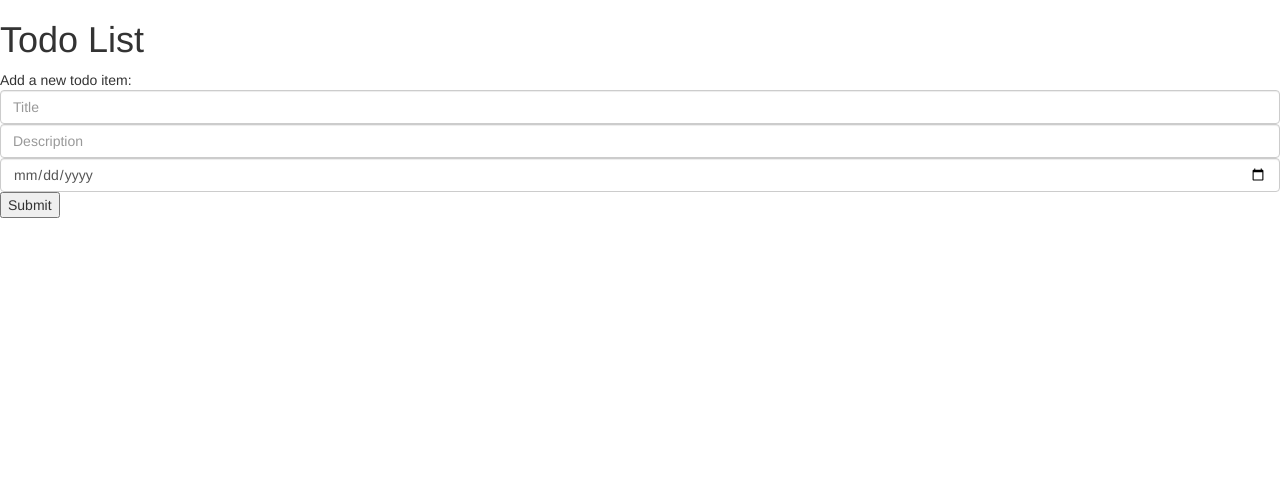
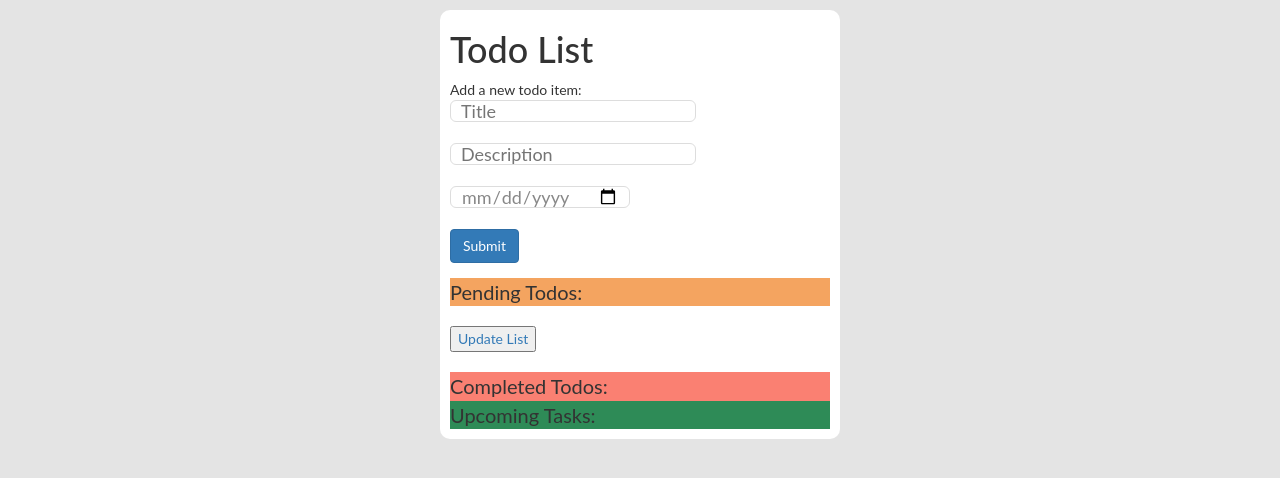
Before and after one commit to shehryarbajwa/todolist, a Flask app: page / in a window 1280 px wide. Shown: the top 478 px of the page. Run offline with Flask 2, Linux system fonts and the light colour scheme; data that the repository does not hold is empty; some libraries are stand-ins or nearby versions.

Commit message:
project completed

```diff
--- /dev/null
+++ b/frontend/static/css/styles.css
@@ -0,0 +1,136 @@
+/* Basic Style */
+
+body {
+	background: #fff;
+	color: #333;
+	font-family: Lato, sans-serif;
+	background-color:#e4e4e4;
+}
+
+.container {
+	display: block;
+	width: 400px;
+	margin: 10px auto 100px;
+	background-color:#fff;
+	padding:0px 10px 10px 10px;
+	border-radius:10px
+}
+
+h2 {
+	text-align:center;
+	padding-top:10px;
+	margin-bottom:0px;
+}
+
+ul {
+	margin: 0;
+	padding: 0;
+}
+
+li * {
+	float: left;
+}
+
+li,
+h3 {
+	clear: both;
+	list-style: none;
+}
+
+input,
+button {
+	outline: none;
+}
+
+
+
+/* Heading */
+
+input[type="text"] {
+	margin: 0;
+	font-size: 18px;
+	line-height: 18px;
+	height: 18px;
+	padding: 10px;
+	border: 1px solid #ddd;
+	background: #fff;
+	border-radius: 6px;
+	font-family: Lato, sans-serif;
+	color: #888;
+}
+
+input[type="date"] {
+	margin: 0;
+	font-size: 18px;
+	line-height: 18px;
+	height: 18px;
+	padding: 10px;
+	border: 1px solid #ddd;
+	background: #fff;
+	border-radius: 6px;
+	font-family: Lato, sans-serif;
+	color: #888;
+}
+
+
+/* New Task */
+
+
+
+/* Task list */
+
+li {
+	overflow: hidden;
+	padding: 20px 0;
+	border-bottom: 1px solid rgb(20, 18, 18);
+}
+
+
+
+
+/* Completed Tasks, Pending tasks and Upcoming Tasks*/
+
+.completed_tasks  {
+	text-decoration: line-through;
+  color: rgba(122, 12, 4, 0.5);
+  list-style: square;
+}
+
+.completed_tasks_header{
+  background-color: salmon;
+  font-size: 20px;
+}
+
+.pending_todos{
+  background-color: sandybrown;
+  font-size: 20px;
+}
+.upcoming_tasks{
+  background-color: seagreen;
+  font-size: 20px;
+}
+/* Edit Task */
+
+.form_edit{
+	margin: 0;
+	font-size: 18px;
+	line-height: 18px;
+	text-align: center;
+	height: 18px;
+	padding: 10px;
+	border: 1px solid #ddd;
+	border-radius: 6px;
+	font-family: Lato, sans-serif;
+	color: #888;
+}
+
+#edit_tasks{
+	background-color: lightseagreen;
+	font-size: 20px;
+	display: none;
+}
+
+
+#form-edit{
+	display: none;
+}
--- /dev/null
+++ b/frontend/static/js/app.js
@@ -0,0 +1,155 @@
+
+//Create new task
+
+window.onload = function () {
+  this.console.log('hello world')
+  const descInput = document.getElementById('description');
+  const titleInput = document.getElementById('title')
+  const dateInput = document.getElementById('date')
+
+  document.getElementById('form-create').onsubmit = function (e) {
+    e.preventDefault();
+    const desc = descInput.value;
+    const title = titleInput.value;
+    const date = dateInput.value;
+
+    descInput.value = '';
+    titleInput.value = '';
+    dateInput.value = '';
+
+    fetch('/todos/create', {
+      method: 'POST',
+      body: JSON.stringify({
+
+        'title': title,
+        'description': desc,
+        'date': date
+      }),
+      headers: {
+        'Content-Type': 'application/json',
+      }
+    })
+      .then(response => response.json())
+      .then(jsonResponse => {
+        console.log(jsonResponse)
+        const li = document.createElement('li');
+        const checkbox = document.createElement('input');
+        checkbox.className = 'check-completed';
+        checkbox.type = 'checkbox';
+        checkbox.setAttribute('data-id', jsonResponse.id);
+        console.log(jsonResponse.id)
+        li.appendChild(checkbox);
+
+        const text = document.createTextNode(' Title: ' + title + ' Description: ' + desc + ' Due-date: ' + date + ' ');
+
+        li.appendChild(text);
+
+        const deleteBtn = document.createElement('button');
+        const editBtn = document.createElement('button');
+        editBtn.className = 'edit-button';
+        deleteBtn.className = 'delete-button';
+        editBtn.setAttribute('data-id', jsonResponse.id);
+        deleteBtn.setAttribute('data-id', jsonResponse.id);
+
+        editBtn.innerHTML = 'Edit'
+        deleteBtn.innerHTML = 'Delete;';
+        li.appendChild(deleteBtn);
+        li.appendChild(editBtn)
+
+        document.getElementById('todos').appendChild(li);
+      })
+      .catch(function () {
+        console.error('Error occurred');
+      })
+  }
+}
+
+  // Task Completed
+  const checkboxes = document.querySelectorAll('.check-completed');
+  for (let i = 0; i < checkboxes.length; i++) {
+    const checkbox = checkboxes[i];
+    checkbox.onchange = function (e) {
+      console.log('Hello world completed')
+      const newCompleted = e.target.checked;
+      const todoId = e.target.dataset['id'];
+      fetch('/todos/' + todoId + '/completed', {
+        method: 'POST',
+        body: JSON.stringify({
+          'completed': newCompleted
+        }),
+        headers: {
+          'Content-Type': 'application/json'
+        }
+      })
+        .then(function () {
+          document.getElementById('error').className = 'hidden';
+        })
+        .catch(function () {
+          document.getElementById('error').className = '';
+        })
+    }
+  }
+
+  // Delete Task
+  const deleteBtns = document.querySelectorAll('.delete-button');
+  for (let i = 0; i < deleteBtns.length; i++) {
+    const btn = deleteBtns[i];
+    btn.onclick = function (e) {
+      const todoId = e.target.dataset['id'];
+      fetch('/todos/' + todoId, {
+        method: 'DELETE'
+      })
+        .then(function () {
+          const item = e.target.parentElement;
+          item.remove();
+        })
+    }
+  }
+  // Edit task
+
+
+  const editBts = document.querySelectorAll('.edit-button');
+  for (let i = 0; i < editBts.length; i++) {
+    const btn = editBts[i];
+    btn.onclick = function (e) {
+      const todoId = e.target.dataset['id'];
+      e.preventDefault()
+      var editdiv = document.getElementById('edit_tasks');
+      if (editdiv.style.display === 'block'){
+        editdiv.style.display = 'none'
+      } else {
+        editdiv.style.display = 'block'
+      }
+      var x = document.getElementById("form-edit");
+      if (x.style.display === "block") {
+        x.style.display = "none";
+      } else {
+        x.style.display = "block";
+      }
+      document.getElementById('form-edit').onsubmit = function (e) {
+        e.preventDefault()
+
+        var titleValue = document.getElementById('title_edit').value
+        var descriptionValue = document.getElementById('description_edit').value
+        var dateValue = document.getElementById('date_edit').value
+
+        fetch('/todos/' + todoId, {
+          method: 'PATCH',
+          body: JSON.stringify({
+            'title': titleValue,
+            'description': descriptionValue,
+            'date': dateValue
+          }),
+          headers: {
+            'Content-Type': 'application/json',
+          }
+        })
+          .then(response => response.json())
+          .then(jsonResponse => {
+            x.style.display = 'none'
+            editdiv.style.display = 'none'
+          })
+      }
+
+    }
+  }
--- a/frontend/templates/index.html
+++ b/frontend/templates/index.html
@@ -4,140 +4,113 @@
         <meta charset="UTF-8">
         <title>Todo App</title>
         <link rel="stylesheet" href="https://maxcdn.bootstrapcdn.com/bootstrap/3.4.1/css/bootstrap.min.css">
+        <link rel="stylesheet" href="{{ url_for('static', filename='css/styles.css') }}">
     </head>
     <body>
+        <div class="container">
         <h1>Todo List</h1>
-        <div>Add a new todo item:
-        <form action="/todos/create" method="POST" id="form">
+        <div class="form-group">Add a new todo item:
+        <form action="/todos/create" method="POST" id="form-create">
             <div class="form-row">
             <div class="col 7">
-            <input type="text" class="form-control" id="title" name="title" placeholder="Title">
+            <input type="text"  id="title" name="title" placeholder="Title">
             </div>
+            <br>
             <div class="col">
-            <input type="text" id="description" name="description" class="form-control" placeholder="Description">
+            <input type="text" id="description" name="description"  placeholder="Description">
             </div>
+            <br>
             <div class="col">
-            <input type="date" id="date" name="date" class="form-control" placeholder="Date">
-            <input type="submit">
+            <input type="date" id="date" name="date"  placeholder="Date" />
+            <br>
+            <br>
+            <input type="submit" class="btn btn btn-primary" id="submit-btn">
             </div>
             </div>
+        </form>
         </div>
-        <!-- </form>
-            Title
-            <input type="text" id="title" name="title" />
-            Description
-            <input type="text" id="description" name="description" />
-            Date
-            <input type="date" id="date" name="date" />
-            <input type="submit">
-        </form> -->
+        <div class="pending_todos">
+            Pending Todos:
         </div>
 
         <ul id="todos">
           {% for todo in todos %}
           <li>
             <input class="check-completed" data-id="{{ todo.id }}" type="checkbox" {% if todo.completed %} checked {% endif %} />
-            {{ todo.title }}
-            <button class="delete-button" data-id="{{ todo.id }}">&cross;</button>
+
+            Title: {{ todo.title }}
+            <br>
+            Description: {{ todo.description }}
+            <br>
+            Due-date: {{ todo.date }}
+            <br>
+            <button class="delete-button" data-id="{{ todo.id }}">Delete</button>
+            <button class="edit-button" data-id="{{ todo.id }}">Edit</button>
+            <br>
           </li>
           {% endfor %}
         </ul>
+        <div>
+            <br>
+                <button class="button" aria-current="page"><a href="{{url_for('refresh_todo')}}">Update List</a></li>
+            <br>
+        </div>
+        <br>
+        <div class="completed_tasks_header">Completed Todos: </div>
+
+            <ul>
+                {% for completed_todos in completed_todos %}
+                <li class="completed_tasks">
+                <br>
+                   Title: {{ completed_todos.title }}
+                   <br>
+                   Description: {{ completed_todos.description }}
+                   <br>
+                   Date: {{ completed_todos.date }}
+                   <br>
+                   <button class="delete-button" data-id="{{ completed_todos.id }}">Delete</button>
+                   <button class="edit-button" data-id="{{ completed_todos.id }}">Edit</button>
+                </li>
+                {% endfor %}
+            </ul>
+        <div class="upcoming_tasks">
+            Upcoming Tasks:
+        </div>
+        <ul id="upcoming_todos">
+            {% for upcoming_todos in upcoming_tasks %}
+            <li>
+                Title: {{upcoming_todos.title }}
+                <br>
+                Description: {{upcoming_todos.description}}
+                <br>
+                Due-date: {{upcoming_todos.date}}
+                <br>
+                <button class="delete-button" data-id="{{ upcoming_todos.id }}">Delete</button>
+                <button class="edit-button" data-id="{{ upcoming_todos.id }}">Edit</button>
+            </li>
+            {% endfor %}
+        </ul>
+        <div id="edit_tasks">Edit Tasks :  </div>
+            <form id="form-edit">
+                <div class="form-row">
+                <div class="col 7">
+                <input type="text"  id="title_edit" name="title_edit" placeholder="Title">
+                </div>
+                <br>
+                <div class="col">
+                <input type="text" id="description_edit" name="description_edit"  placeholder="Description">
+                </div>
+                <br>
+                <div class="col">
+                <input type="date" id="date_edit" name="date_edit"  placeholder="Date" />
+                <br>
+                <br>
+                <button class="edit-button-form">Update Task</button>
+                </div>
+                </div>
+            </form>
+    </div>
     </body>
-    <script>
-        // Delete functionality
-        const deleteBtns = document.querySelectorAll('.delete-button');
-        for (let i = 0; i < deleteBtns.length; i++) {
-            const btn = deleteBtns[i];
-            btn.onclick = function(e) {
-            const todoId = e.target.dataset['id'];
-            fetch('/todos/' + todoId, {
-            method: 'DELETE'
-            })
-            .then(function() {
-                const item = e.target.parentElement;
-                item.remove();
-            })
-            }
-        }
-
-        // Task Completed
-        const checkboxes = document.querySelectorAll('.check-completed');
-      for (let i = 0; i < checkboxes.length; i++) {
-        const checkbox = checkboxes[i];
-        checkbox.onchange = function(e) {
-          const newCompleted = e.target.checked;
-          const todoId = e.target.dataset['id'];
-          fetch('/todos/' + todoId + '/completed', {
-            method: 'POST',
-            body: JSON.stringify({
-              'completed': newCompleted
-            }),
-            headers: {
-              'Content-Type': 'application/json'
-            }
-          })
-          .then(function() {
-            document.getElementById('error').className = 'hidden';
-          })
-          .catch(function() {
-            document.getElementById('error').className = '';
-          })
-        }
-      }
-
-
-
-        const descInput = document.getElementById('description');
-        const titleInput = document.getElementById('title')
-        const dateInput = document.getElementById('date')
-
-
-      document.getElementById('form').onsubmit = function(e) {
-        e.preventDefault();
-        const desc = descInput.value;
-        const title = titleInput.value;
-        const date = dateInput.value;
-
-        descInput.value = '';
-        titleInput.value = '';
-        dateInput.value = '';
-
-        fetch('/todos/create', {
-          method: 'POST',
-          body: JSON.stringify({
-            'title': title,
-            'description': desc,
-            'date': date
-          }),
-          headers: {
-            'Content-Type': 'application/json',
-          }
-        })
-        .then(response => response.json())
-        .then(jsonResponse => {
-          console.log(jsonResponse)
-          const li = document.createElement('li');
-          const checkbox = document.createElement('input');
-          checkbox.className = 'check-completed';
-          checkbox.type = 'checkbox';
-          checkbox.setAttribute('data-id', jsonResponse.id);
-          console.log(jsonResponse.id)
-          li.appendChild(checkbox);
-
-          const text = document.createTextNode(' ' + title);
-          li.appendChild(text);
-
-          const deleteBtn = document.createElement('button');
-          deleteBtn.className = 'delete-button';
-          deleteBtn.setAttribute('data-id', jsonResponse.id);
-          deleteBtn.innerHTML = '&cross;';
-          li.appendChild(deleteBtn);
-          document.getElementById('todos').appendChild(li);
-        })
-        .catch(function() {
-          console.error('Error occurred');
-        })
-      }
-
-    </script>
+    <script src="{{ url_for('static', filename='js/app.js') }}"></script>
+  {% block script %}{% endblock %}
 </html>
```
